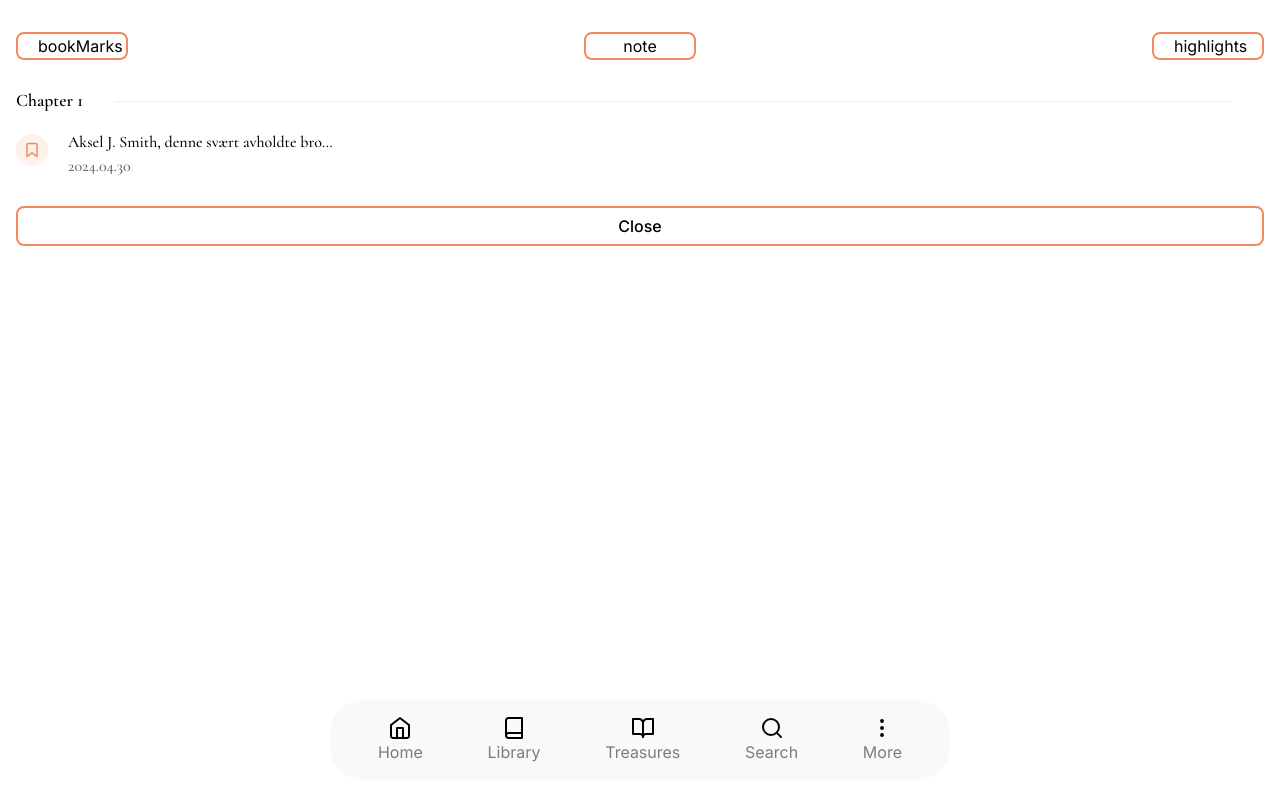
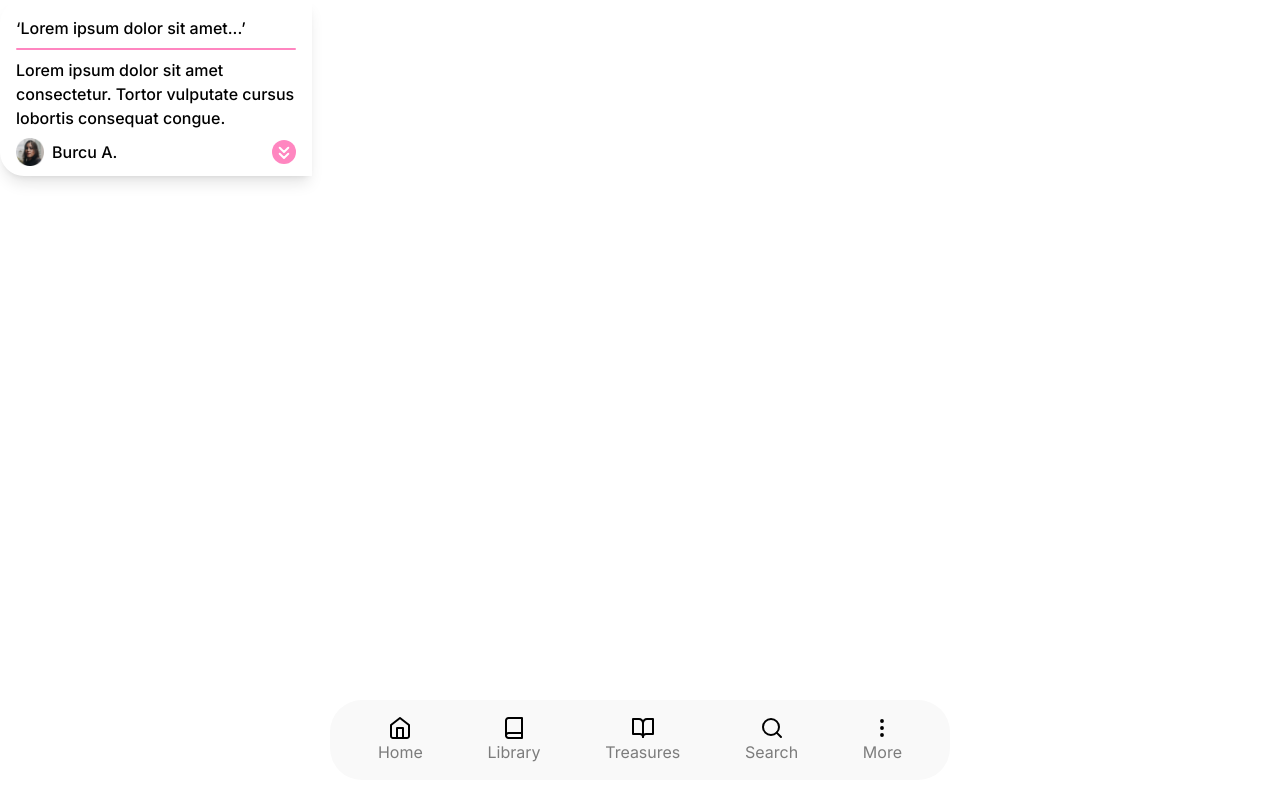
Before and after one commit to besiw/ssf-nextjs-app, a Next.js app: page /en/book in a window 1280 px wide. Built offline with nearby package versions, Linux system fonts and the light colour scheme.

Commit message:
update file name

```diff
--- a/app/[locale]/book/page.tsx
+++ b/app/[locale]/book/page.tsx
@@ -2,7 +2,7 @@ import MainTemplate from "@/components/MainTemplate";
 import BookContent from "./BookContent";
 import BooksTitle from "./BooksTitle";
 import NoteColBlk from "./widgets/NoteColBlk";
-import Notebook from "@/components/book/note/Notebook";
+import BooksAnnotate from "@/components/book/BooksAnnotate/BooksAnnotate";
 export default function Home() {
   return (
     <>
@@ -18,13 +18,13 @@ export default function Home() {
         RightColumn={<div />}
         MainSection={<BookContent />}
       /> */}
-      {/* <NoteColBlk
+      <NoteColBlk
         title="‘Lorem ipsum dolor sit amet...’"
         content="Lorem ipsum dolor sit amet consectetur. Tortor vulputate cursus lobortis consequat congue."
         color="bg-pink-200"
         userName="Burcu A."
-      /> */}
-      <Notebook />
+      />
+      {/* <BooksAnnotate title="Hidden Treasure 1956 / 09" /> */}
     </>
   );
 }
--- a/app/[locale]/books/widgets/FilterSide.tsx
+++ b/app/[locale]/books/widgets/FilterSide.tsx
@@ -1,26 +1,29 @@
-'use client';
+"use client";
 
-import { useForm } from 'react-hook-form';
-import barChart from '@/assets/svg/chartbar-outline-PrimaryColor.svg';
-import sreach from '@/assets/svg/search-outline-PrimaryColor.svg';
-import chevronUp from '@/assets/svg/chevronUp-outline-PrimaryColor.svg';
-import '../../../../components/Sidebar/Sidebar.css';
+import { useForm } from "react-hook-form";
+import barChart from "@/assets/svg/chartbar-outline-PrimaryColor.svg";
+import chevrondowm from "@/assets/svg/chevronDoubleDown-white.svg";
+import sreach from "@/assets/svg/search-outline-PrimaryColor.svg";
+import chevronUp from "@/assets/svg/chevronUp-outline-PrimaryColor.svg";
+import "../../../../components/Sidebar/Sidebar.css";
 
-import Image from 'next/image';
-import SidebarTitle from '../../../../components/Sidebar/SidebarTitle';
-import SidebarButton from '../../../../components/Sidebar/SidebarButton';
+import Image from "next/image";
+import SidebarTitle from "../../../../components/Sidebar/SidebarTitle";
+import SidebarButton from "../../../../components/Sidebar/SidebarButton";
+import { useState } from "react";
 export default function Sidebar() {
   const {
     formState: { errors },
   } = useForm();
   const onSubmit = (data) => console.log(data);
+  const { isOpen, SetisOpen } = useState(true);
 
   return (
     <form className="px-5 text-start test" onChange={() => {}}>
       <SidebarTitle title="Sorting" />
       <div className="flex bg-white h-11 items-center rounded-md px-3 py-2">
-				<Image className="barChart" src={barChart} alt={'barChart'} />
-				<select value={'1'} className="w-full ml-4 outline-none">
+        <Image className="barChart" src={barChart} alt={"barChart"} />
+        <select value={"1"} className="w-full ml-4 outline-none">
           <option>--Select--</option>
           <option value="2">One</option>
           <option value="3">Two</option>
@@ -29,7 +32,7 @@ export default function Sidebar() {
       <SidebarTitle title="Filter" />
       <div className=" text-sm ">Book Title</div>
       <div className="flex h-11 items-center bg-white my-4 px-3 rounded-md">
-				<Image className="sreach" src={sreach} alt={'sreach'} />
+        <Image className="sreach" src={sreach} alt={"sreach"} />
         <input
           className="outline-none w-full ml-2"
           type="text"
@@ -39,7 +42,7 @@ export default function Sidebar() {
       </div>
       <div className=" text-sm mb-4 flex justify-between">
         Year
-				<Image className="chevronUp" src={chevronUp} alt={'chevronUp'} />
+        <Image className="chevronUp" src={chevronUp} alt={"chevronUp"} />
       </div>
       <div className="flex">
         <input
@@ -59,10 +62,10 @@ export default function Sidebar() {
       </div>
       <div className=" text-sm my-4 flex justify-between">
         Author
-				<Image className="chevronUp" src={chevronUp} alt={'chevronUp'} />
+        <Image className="chevronUp" src={chevronUp} alt={"chevronUp"} />
       </div>
       <div className="flex h-11 items-center bg-white mb-5 rounded-md">
-				<Image className="search" src={sreach} alt={'sreach'} />
+        <Image className="search" src={sreach} alt={"sreach"} />
         <input
           className="outline-none w-full ml-2"
           type="text"
--- a/app/[locale]/layout.tsx
+++ b/app/[locale]/layout.tsx
@@ -3,7 +3,7 @@ import { Inter, Cormorant, Cormorant_Garamond } from "next/font/google";
 import "../globals.css";
 import SideNav from "@/components/SideNav";
 import ButtomNav from "@/components/BottomNav";
-import { cormorant, inter } from "@/components/font/font";
+import { cormorant, inter } from "@/components/font";
 type FontObject = {
   className: string;
 };
--- a/components/Button.tsx
+++ b/components/Button.tsx
@@ -2,11 +2,12 @@ import { inter } from "./font/font";
 
 type buttoncontentProps = {
   buttonTitle: string;
+  width?: string;
 };
-const Button: React.FC<buttoncontentProps> = ({ buttonTitle }) => {
+const Button: React.FC<buttoncontentProps> = ({ buttonTitle, width }) => {
   return (
     <button
-      className={`font-normal  ${inter.className} w-28 text-center border-2 border-PrimaryColor-200 rounded-lg px-5`}>
+      className={`font-normal  ${(inter.className, width)} text-center border-2 border-PrimaryColor-200 rounded-lg px-5`}>
       {buttonTitle}
     </button>
   );
--- /dev/null
+++ b/components/book/BooksAnnotate/Annotate.tsx
@@ -0,0 +1,18 @@
+import arr from "@/assets/svg/arrowright-outline-white.svg";
+import Image from "next/image";
+type AnnotateProps = {
+  title: string;
+  autor?: string;
+  note?: string;
+};
+const Annotate: React.FC<AnnotateProps> = ({ title, autor, note }) => {
+  return (
+    <div>
+      <div>{title}</div>
+      <div className="w-7 h-7 bg-PrimaryColor-200 rounded-full flex justify-center items-center">
+        <Image src={arr} alt="" />
+      </div>
+    </div>
+  );
+};
+export default Annotate;
--- /dev/null
+++ b/components/book/BooksAnnotate/BooksAnnotate.tsx
@@ -0,0 +1,21 @@
+import Annotate from "./Annotate";
+
+type BooksAnnotateProps = {
+  title: string;
+  autor?: string;
+  note?: string;
+};
+
+const BooksAnnotate: React.FC<BooksAnnotateProps> = ({
+  title,
+  autor,
+  note,
+}) => {
+  return (
+    <>
+      <div>{title}</div>
+      <Annotate title={title} />
+    </>
+  );
+};
+export default BooksAnnotate;
--- a/components/book/note/Notebook.tsx
+++ b/components/book/note/Notebook.tsx
@@ -1,7 +1,7 @@
 import BookMarks from "./BookMarks";
 import list from "@/assets/svg/chartbar-outline-black.svg";
-import bookmarks from "@/assets/svg/bookmark-light-bg-round-PrimaryColor.svg";
-import Button from "@/components/button";
+import bookmarks from "@/assets/svg/bookmark-light-bg-square-PrimaryColor.svg";
+import Button from "@/components/Button";
 import Image from "next/image";
 
 export default function Notebook() {
@@ -15,11 +15,11 @@ export default function Notebook() {
       <div>
         <BookMarks
           title={"Chapter 1"}
-          icon={bookmarks}
-          // color="border-PrimaryColor-200"
+          icon={list}
+          color="border-PrimaryColor-200"
           bookContent={`Aksel J. Smith, denne svært avholdte bror var fremragende som hyrde og profet`}
           time="2024.04.30"
-          // note="Lorem ipsum dolor sit amet consectetur. Elit volutpat phasellus sem quis faucibus. Id faucibus eu amet arcu."
+          note="Lorem ipsum dolor sit amet consectetur. Elit volutpat phasellus sem quis faucibus. Id faucibus eu amet arcu."
         />
       </div>
       <div className="text-center flex justify-center items-center flex-wrap h-10 mt-7 border-2 border-PrimaryColor-200 rounded-lg">
```
Also changed, not shown: assets/svg/arrowright-outline-white.svg (added), components/font.ts (renamed from components/font/font.ts). Lines whose indentation alone changed are shown as unchanged.
